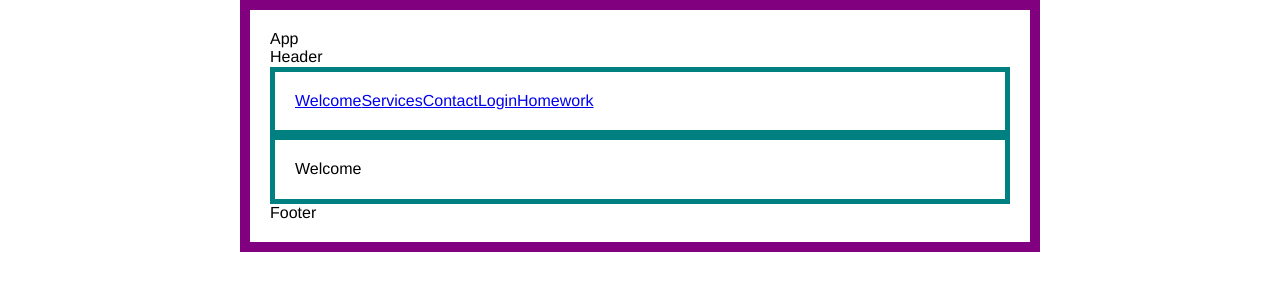
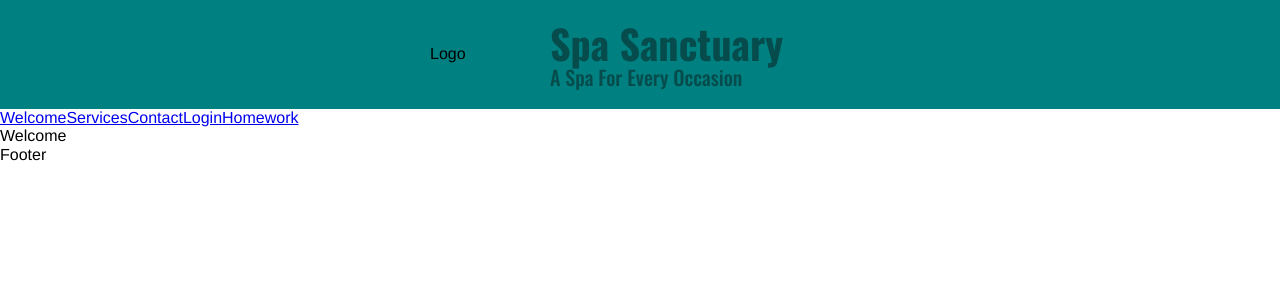
Before and after one commit to christinal59/Web-1-Li-Christina-Final, a React (Create React App) app: page / in a window 1280 px wide. Shown: the top 300 px of the page. Built offline with nearby package versions, Linux system fonts and the light colour scheme.

Commit message:
Styling Header

```diff
--- a/src/React/App.jsx
+++ b/src/React/App.jsx
@@ -2,7 +2,7 @@
 import styled from 'styled-components';
 import { BrowserRouter } from 'react-router-dom';
 
-import Header from './Layout/Header.jsx';
+import Header from './Layout/Header/Header.jsx';
 import Nav from './Layout/Nav/Nav.jsx';
 import Main from './Layout/Main.jsx';
 import Footer from './Layout/Footer.jsx';
@@ -12,7 +12,6 @@
     return (
         <BrowserRouter>
         <AppStyled className='App'>
-            App
             <Header/>
             <Nav/>
             <Main/>
@@ -25,14 +24,5 @@
 export default App;
 
 const AppStyled = styled.div`
-    border: solid 10px purple;
-    padding: 20px;
-    max-width: 800px;
-    margin: auto;
-
-    div{
-        border: solid 5px teal;
-        padding: 20px;
-    }
 
 `;
--- a/src/React/Layout/Header.jsx
+++ /dev/null
@@ -1,17 +0,0 @@
-import React from 'react';
-import styled from 'styled-components';
-
-const Header = () => {
-
-    return (
-        <HeaderStyled className='Header'>
-            Header
-        </HeaderStyled>
-    );
-}
-
-export default Header;
-
-const HeaderStyled = styled.header`
-
-`;
--- /dev/null
+++ b/src/React/Layout/Header/Header.jsx
@@ -0,0 +1,48 @@
+import React from 'react';
+import styled from 'styled-components';
+
+import Logo from './Logo.jsx';
+import SiteTitle from './SiteTitle.jsx';
+
+
+const Header = () => {
+
+    return (
+        <HeaderStyled className='Header'>
+            <div className="row">
+            <Logo/>
+            <SiteTitle/>
+            </div>
+        </HeaderStyled>
+
+    );
+}
+
+export default Header;
+
+const HeaderStyled = styled.header`
+background-color: teal;
+padding: 20px 0px;
+display: flex;
+justify-content: center;
+
+
+.row {
+    display:flex;
+    width: 420px;
+    align-items: center;
+
+    .Logo {
+
+        flex: 1;
+        padding-right: 20px;
+        display: flex;
+        align-items: center;
+    }
+
+    .SiteTitle {
+
+        flex: 3;
+    }
+}
+`;
--- /dev/null
+++ b/src/React/Layout/Header/Logo.jsx
@@ -0,0 +1,17 @@
+import React from 'react';
+import styled from 'styled-components';
+
+const Logo = () => {
+
+    return (
+        <LogoStyled className='Logo'>
+            Logo
+        </LogoStyled>
+    );
+}
+
+export default Logo;
+
+const LogoStyled = styled.div`
+
+`;
--- /dev/null
+++ b/src/React/Layout/Header/SiteTitle.jsx
@@ -0,0 +1,30 @@
+import React from 'react';
+import styled from 'styled-components';
+
+const SiteTitle = () => {
+
+    return (
+        <SiteTitleStyled className='SiteTitle'>
+            <h2> Spa Sanctuary </h2>
+            <h3>A Spa For Every Occasion</h3>
+        </SiteTitleStyled>
+    );
+}
+
+export default SiteTitle;
+
+const SiteTitleStyled = styled.div`
+    color: #064c4c;
+    text-align: left;
+
+    h2 {
+        margin: 0px;
+        font-size: 40px;
+    }
+
+    h3 {
+        margin: 0px;
+        font-size: 20px;
+    }
+
+`;
--- a/src/React/Layout/Main.jsx
+++ b/src/React/Layout/Main.jsx
@@ -37,5 +37,10 @@
 export default Main;
 
 const MainStyled = styled.main`
-
+    .inset {
+        border: solid 10px purple;
+        padding: 20px;
+        max-width: 800px;
+        margin: auto;
+    }
 `;
```
